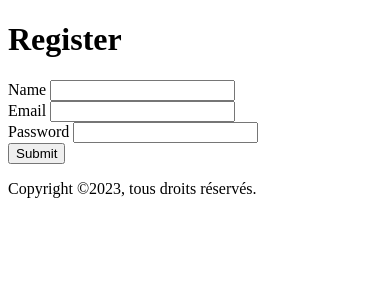
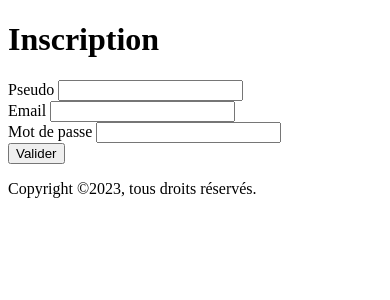
Before and after one commit to CharlesRenaud/blog_php_oc, a PHP site: template templates/register.html.twig in a window 390 px wide. Shown: the part 122-422 px from the top of the page. Run offline with PHP 8.4, Linux system fonts and the light colour scheme; the template is opened without the code that fills it, so the values that code supplies are empty; some libraries are stand-ins or nearby versions.

Commit message:
ajout du style sur les pages d'auth, responsive

```diff
--- a/assets/styles/base.css
+++ b/assets/styles/base.css
@@ -87,6 +87,7 @@ body {
   font-weight: bold;
   justify-content: center;
   margin: 0;
+  white-space: nowrap;
 }
 
 .logo-rs {
--- a/templates/register.html.twig
+++ b/templates/register.html.twig
@@ -1,12 +1,12 @@
 {% extends 'base.html.twig' %}
 
-{% block title %}Register{% endblock %}
+{% block title %}Inscription{% endblock %}
 
 {% block content %}
-    <h1>Register</h1>
-    <form method="post">
+    <h1 class="titre-1 titre-auth">Inscription</h1>
+    <form class="form-auth" method="post">
         <div class="form-group">
-            <label for="name">Name</label>
+            <label for="name">Pseudo</label>
             <input type="text" class="form-control" id="name" name="name" required>
         </div>
         <div class="form-group">
@@ -14,9 +14,9 @@
             <input type="email" class="form-control" id="email" name="email" required>
         </div>
         <div class="form-group">
-            <label for="password">Password</label>
+            <label for="password">Mot de passe</label>
             <input type="password" class="form-control" id="password" name="password" required>
         </div>
-        <button type="submit" class="btn btn-primary">Submit</button>
+        <button type="submit" class="btn btn-primary submit-auth">Valider</button>
     </form>
 {% endblock %}
```
Also changed, not shown: assets/styles/auth.css (+50 -0 lines), templates/login.html.twig (+4 -4 lines).
